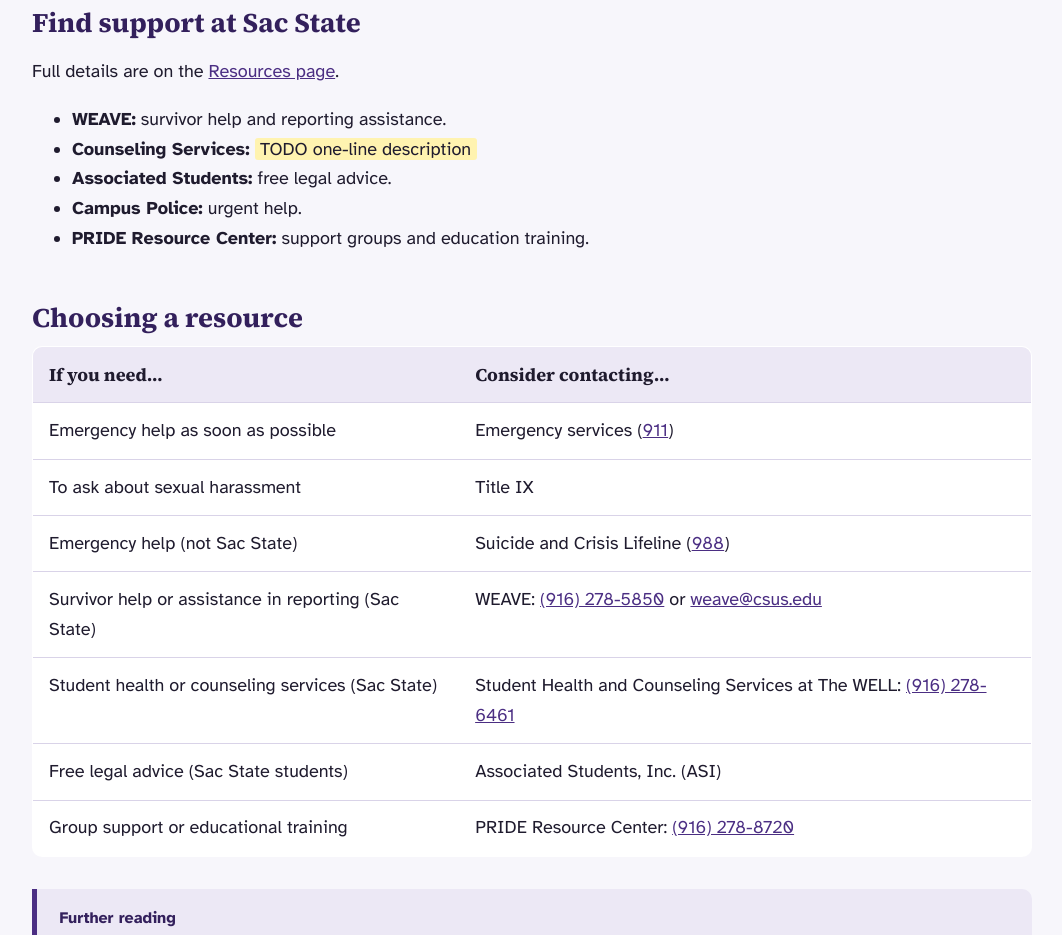
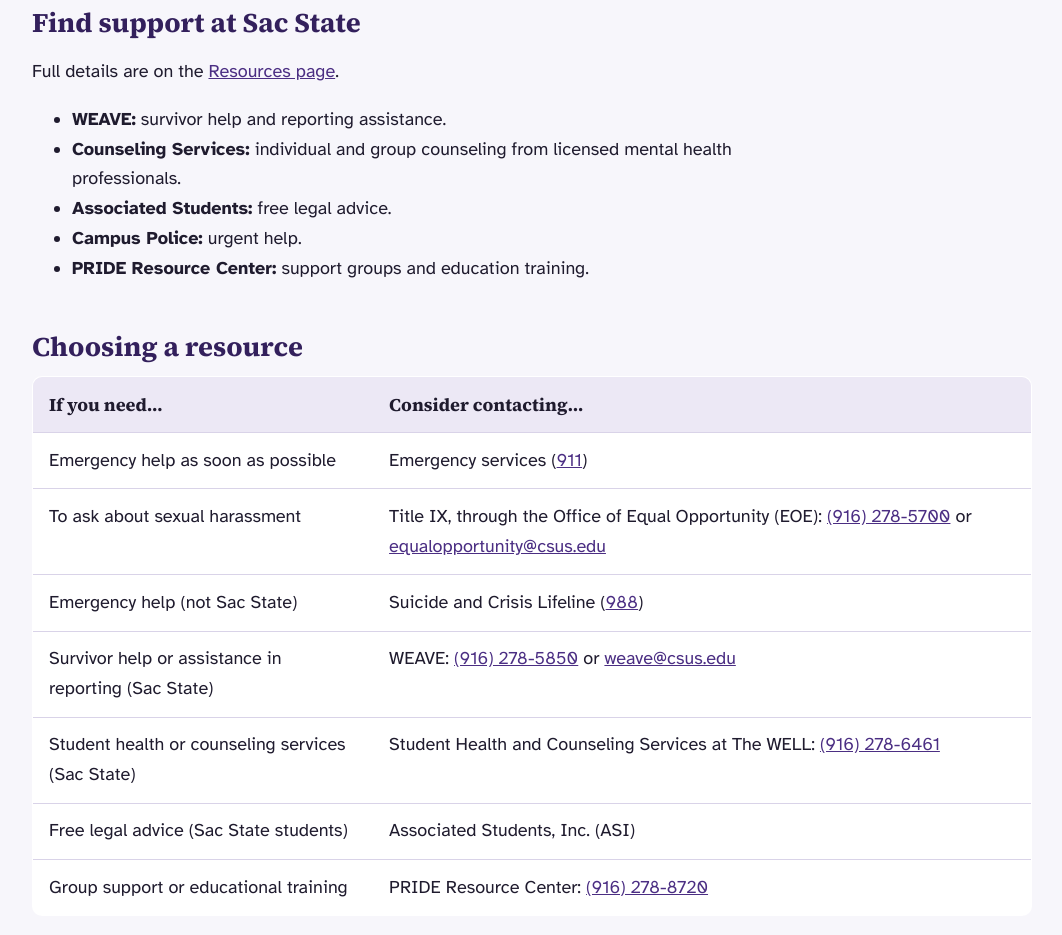
Before and after one commit to laur-io/lgbtq-student-safety, a plain HTML site: page harm.html in a window 1280 px wide. Shown: the part 2780-3715 px from the top of the page, without its empty margins (108-1170 px from the left). Drawn offline with Linux system fonts and the light colour scheme.

Commit message:
Finished todos in harm.html

```diff
--- a/harm.html
+++ b/harm.html
@@ -69,7 +69,7 @@
 <p>Full details are on the <a href="resources.html">Resources page</a>.</p>
 <ul>
 <li><strong>WEAVE:</strong> survivor help and reporting assistance.</li>
-<li><strong>Counseling Services:</strong> <span class="todo">TODO one-line description</span></li>
+<li><strong>Counseling Services:</strong> individual and group counseling from licensed mental health professionals.</li>
 <li><strong>Associated Students:</strong> free legal advice.</li>
 <li><strong>Campus Police:</strong> urgent help.</li>
 <li><strong>PRIDE Resource Center:</strong> support groups and education training.</li>
@@ -81,7 +81,7 @@
 <thead><tr><th scope="col">If you need…</th><th scope="col">Consider contacting…</th></tr></thead>
 <tbody>
 <tr><td>Emergency help as soon as possible</td><td>Emergency services (<a href="tel:911">911</a>)</td></tr>
-<tr><td>To ask about sexual harassment</td><td>Title IX</td></tr>
+<tr><td>To ask about sexual harassment</td><td>Title IX, through the Office of Equal Opportunity (EOE): <a href="tel:+19162785700">(916) 278-5700</a> or <a href="mailto:equalopportunity@csus.edu">equalopportunity@csus.edu</a></td></tr>
 <tr><td>Emergency help (not Sac State)</td><td>Suicide and Crisis Lifeline (<a href="tel:988">988</a>)</td></tr>
 <tr><td>Survivor help or assistance in reporting (Sac State)</td><td>WEAVE: <a href="tel:+19162785850">(916) 278-5850</a> or <a href="mailto:weave@csus.edu">weave@csus.edu</a></td></tr>
 <tr><td>Student health or counseling services (Sac State)</td><td>Student Health and Counseling Services at The WELL: <a href="tel:+19162786461">(916) 278-6461</a></td></tr>
```
